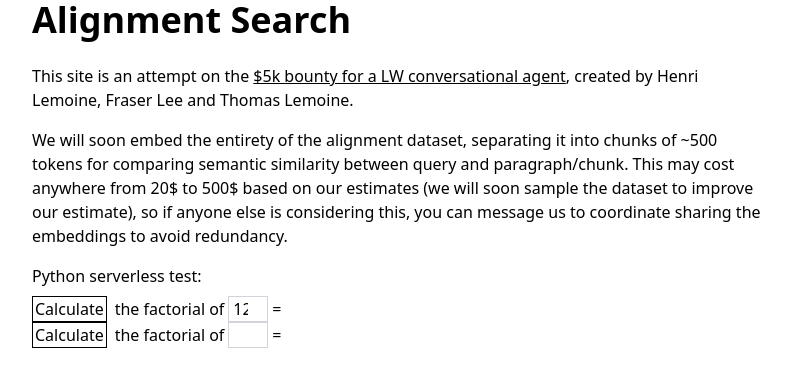
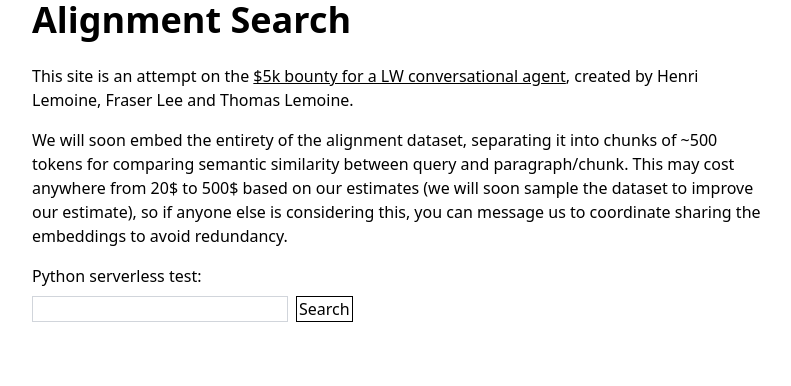
Before and after one commit to StampyAI/stampy-chat, a Next.js app in the folder web/: page / in a window 1280 px wide. Shown: the top 386 px of the page, without its empty margins (240-1031 px from the left). Built offline with nearby package versions, Linux system fonts and the light colour scheme.

Commit message:
update embeddings format

```diff
--- a/web/src/pages/index.tsx
+++ b/web/src/pages/index.tsx
@@ -27,8 +27,7 @@ const Home: NextPage = () => {
                     coordinate sharing the embeddings to avoid redundancy.
                 </p>
                 <p>Python serverless test:</p>
-                <ApiButton />
-                <ApiButton2 />
+                <SearchBox />
             </main>
         </>
     );
@@ -80,12 +79,17 @@ const ApiButton: React.FC = () => {
 };
 
 
-const ApiButton2: React.FC = () => {
-    const [response, setResponse] = useState("");
+// a search-box the person can type in, where they then can hit enter to search.
+// The query gets sent to api/search, and a list of links is returned, which are
+// then displayed below.
+
+const SearchBox: React.FC = () => {
     const [query, setQuery] = useState("");
+    // const [results, setResults] = useState([]);
+    const [result, setResult] = useState("");
     const [loading, setLoading] = useState(false);
 
-    const getEmbeddings = async () => {
+    const search = async () => {
 
         setLoading(true);
 
@@ -99,23 +103,39 @@ const ApiButton2: React.FC = () => {
 
         setLoading(false);
 
-        return data;
-
-        // return data.result || "error";
+        // return data.results || [];
+        console.log(data);
+        return String(data);
 
     };
 
     return (
         <>
-            <span>
-                <button className="mr-2"
-                onClick={async () => setResponse(JSON.stringify(await getEmbeddings()))} disabled={loading}> {loading ? "Loading..." : "Calculate"} </button>
-                the factorial of
+            <form onSubmit={async (e) => {
+                e.preventDefault();
+                setResult(await search());
+            }}>
+
                 <input
-                    type = "number"
-                    className = "w-10 border border-gray-300 px-1 mx-1" value={query} onChange={(e) => setQuery(e.target.value)} />
-                = {loading ? "..." : response}
-            </span>
+                    type="text"
+                    className="w-64 border border-gray-300 px-1"
+                    value={query}
+                    onChange={(e) => setQuery(e.target.value)}
+                />
+                <button className="ml-2" type="submit" disabled={loading}>
+                    {loading ? "Loading..." : "Search"}
+                </button>
+            </form>
+            <p>{loading ? "..." : result}</p>
+            {/*
+            <ul>
+                {results.map((result, i) => (
+                    <li key={i}>
+                        <a href={result.url}>{result.title}</a>
+                    </li>
+                ))}
+            </ul>
+            */}
         </>
     );
 };
```
Also changed, not shown: 1 other file (tests, documents, lock files or other folders).
